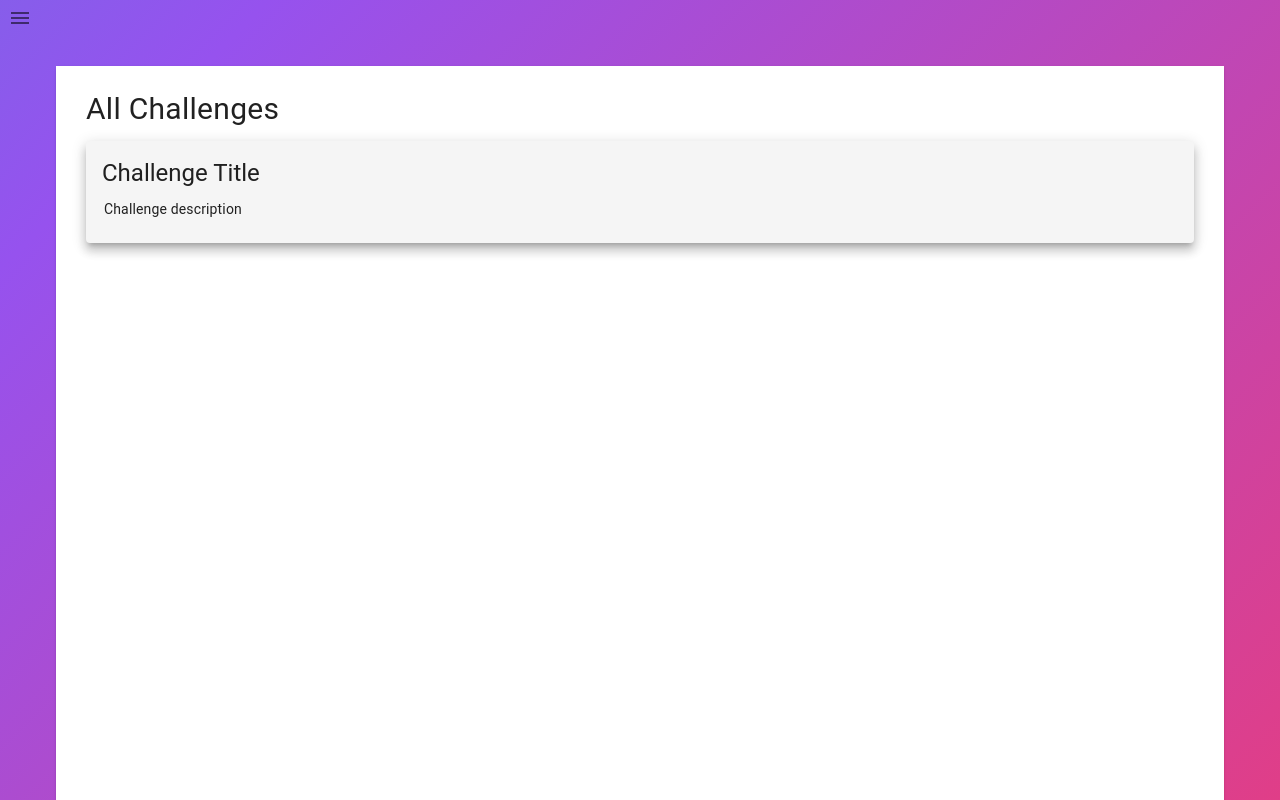
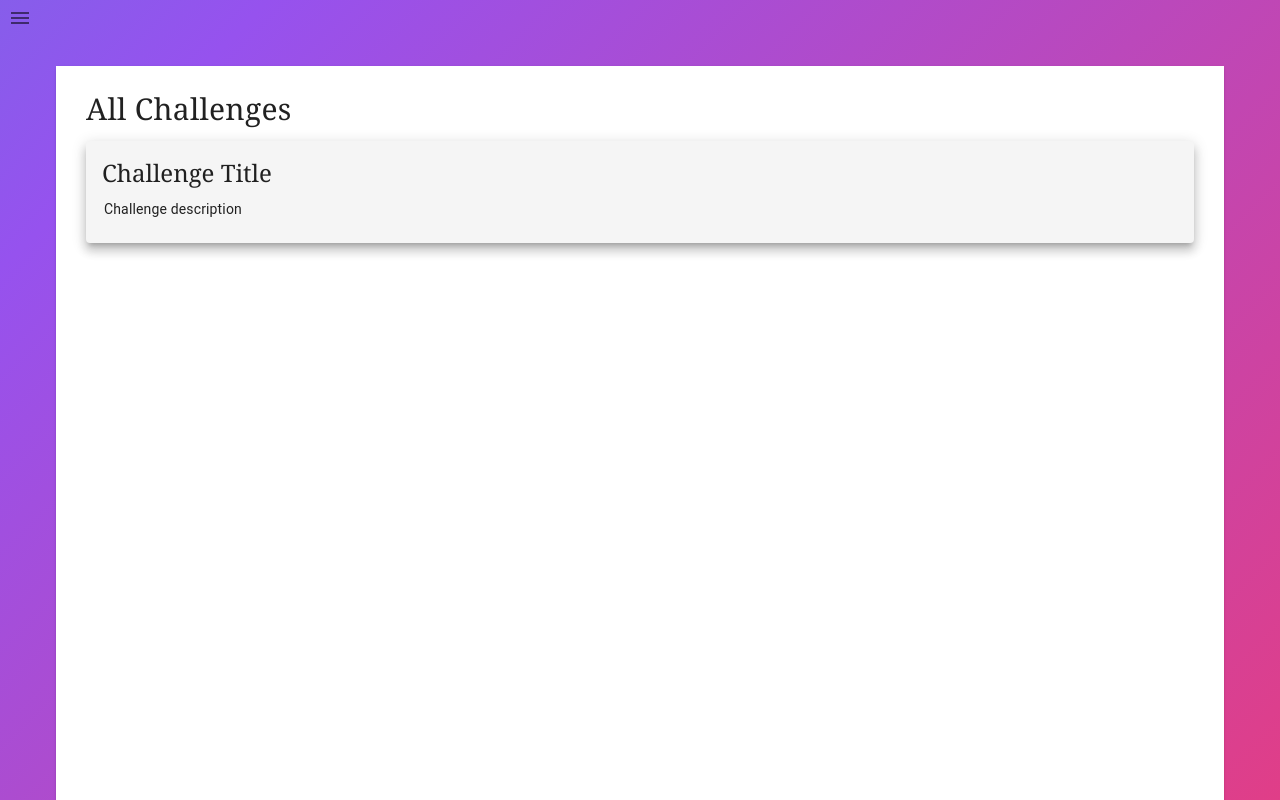
Before and after one commit to coleman-buffa/media-plug, a React (Create React App) app in the folder client/: page /challenges in a window 1280 px wide. Shown: the top 800 px of the page. Built offline with nearby package versions, Linux system fonts and the light colour scheme.

Commit message:
cleaned up code, change fonts for challenge page

```diff
--- a/client/src/components/allchallengecard/allchallengecard.js
+++ b/client/src/components/allchallengecard/allchallengecard.js
@@ -24,6 +24,9 @@ const useStyles = makeStyles({
     chdesc: {
         marginTop: 10,
         marginLeft: 2,
+    },
+    chTitle: {
+        fontFamily: "Georgia"
     }
 });
 
@@ -33,7 +36,7 @@ function AllChallengeCard() {
     return (
         <Card className={classes.root} elevation={8}>
             <CardContent>
-                <Typography variant="h5" component="h2">
+                <Typography className={classes.chTitle} variant="h5" component="h2">
                     Challenge Title
                 </Typography>
                 <Typography className={classes.chdesc} variant="body2" component="p">
--- a/client/src/components/allchallenges/allchallenges.js
+++ b/client/src/components/allchallenges/allchallenges.js
@@ -4,17 +4,33 @@ import Typography from '@material-ui/core/Typography';
 import Container from '@material-ui/core/Container';
 import Paper from '@material-ui/core/Paper';
 import AllChallengeCard from '../allchallengecard/allchallengecard';
+import { makeStyles } from '@material-ui/core/styles';
 
+const useStyles = makeStyles({
+    allChallenges: {
+        backgroundColor: 'white',
+        height: '100vh',
+        padding: 30,
+        paddingTop: 20,
+        fontSize: 30,
+        fontFamily: 'Georgia'
+    },
+    contChallenge: {
+        width: "95%",
+        marginTop: 30,
+    }
+});
 function AllChallenges() {
+    const classes = useStyles();
+
     return (
         <React.Fragment>
             <CssBaseline />
-            <Container style={{ width: "95%", marginTop: 30 }}>
+            <Container className={classes.contChallenge}>
                 <Paper>
-                    <Typography component="div"
-                        style={{ backgroundColor: 'white', height: '100vh', padding: 30, paddingTop: 20, fontSize: 30 }}>
-                            All Challenges
-                            <AllChallengeCard />
+                    <Typography className={classes.allChallenges} component="div">
+                        All Challenges
+                    <AllChallengeCard />
                     </Typography>
                 </Paper>
             </Container>
```
